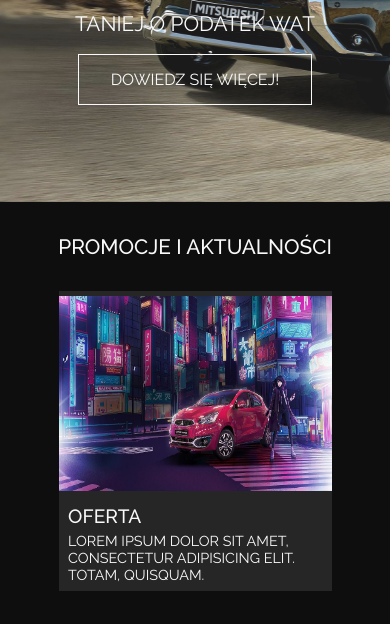
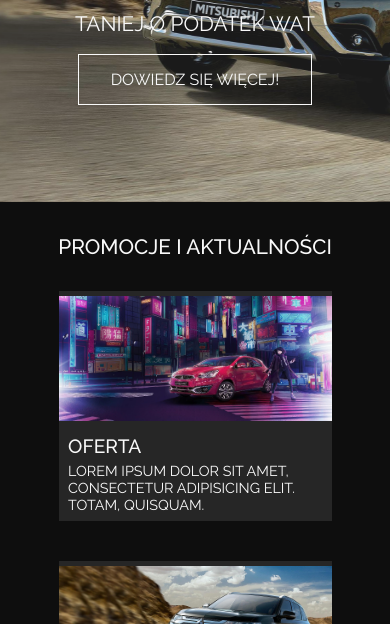
Before and after one commit to kamilek03/Mitsubishi, a plain HTML site: page index.html in a window 390 px wide. Shown: the part 220-844 px from the top of the page. Drawn offline with nearby package versions, Linux system fonts and the light colour scheme.

Commit message:
Update style.css

```diff
--- a/style.css
+++ b/style.css
@@ -381,7 +381,7 @@ header h2 {
       margin-left: auto;
       margin-right: auto;
       padding-top:5px;
-      height: 200px;
+      height: 170px;
    }
 
    header {
@@ -543,7 +543,7 @@ header h2 {
       flex-direction: column;
       margin-left: auto;
       margin-right: auto;
-      height: 200px;
+      height: 130px;
    }
 
    .boxes {
```
